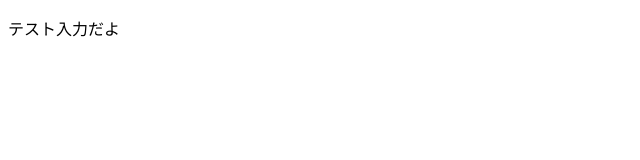
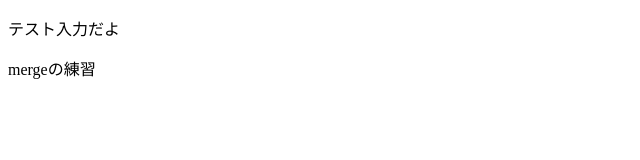
Before and after one commit to hokko-eng/git_test, a plain HTML site: page index.html in a window 1280 px wide. Shown: the whole page, without its empty margins (0-640 px from the left). Drawn offline with Linux system fonts and the light colour scheme.

Commit message:
Update index.html

```diff
--- a/index.html
+++ b/index.html
@@ -8,6 +8,7 @@
 </head>
 <body>
     <p>テスト入力だよ</p>
+    <p>mergeの練習</p>
 
 </body>
 </html>
```
